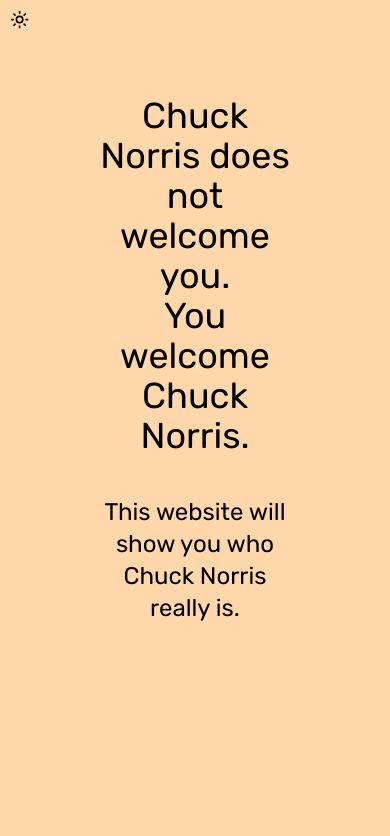
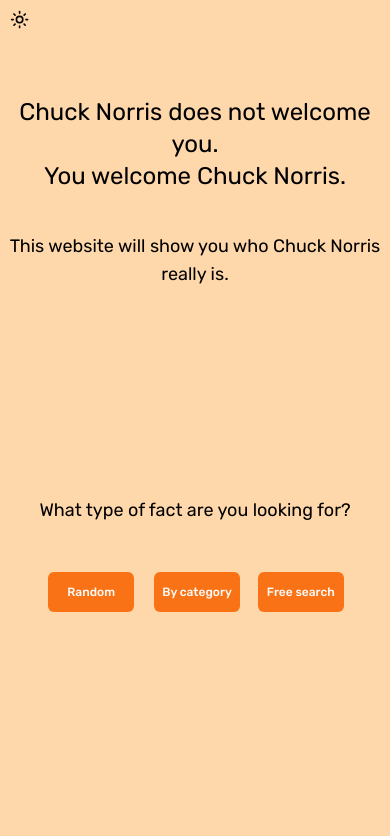
Before and after one commit to maarceloBjr/chuck-norris-facts, a Next.js app: page / in a window 390 px wide. Shown: the top 836 px of the page. Built offline with nearby package versions, Linux system fonts and the light colour scheme.

Commit message:
feat: add responsivity

```diff
--- a/pages/categoryJoke.tsx
+++ b/pages/categoryJoke.tsx
@@ -68,9 +68,9 @@
   };
 
   return (
-    <main className="flex min-h-screen flex-col items-center justify-between p-24">
-      <h1 className="text-2xl text-center">
-        Select the category you want to see a joke from
+    <main className="flex min-h-screen flex-col items-center justify-between py-24 px-2">
+      <h1 className="sm:text-4xl text-center max-sm:text-2xl">
+        Select the category you want to see a fact from
       </h1>
       <SelectCategory
         allCategories={data.allCategories}
@@ -82,20 +82,21 @@
       />
       <div className="w-5/6 h-80">
         {clicked && categoryData && called ? (
-          <h1 className="text-2xl text-center">{lastJoke}</h1>
+          <h1 className="sm:text-2xl text-center mt-12 max-sm:text-xl">{lastJoke}</h1>
         ) : (
-          <h1 className="text-2xl text-center">
+          <h1 className="sm:text-2xl text-center mt-12 max-sm:text-xl">
             {categoryError?.graphQLErrors[0].message}
           </h1>
         )}
       </div>
-      <div className="grid-cols-2 grid mb-32 lg:max-w-96 lg:w-96 mb-0 space-x-4">
+      <div className="grid-cols-2 grid mb-32 lg:max-w-96 lg:w-96 space-x-4">
         <Button
           variant="secondary"
           onClick={() => {
             setClicked(false);
             router.back();
           }}
+          className="max-sm:min-w-40"
         >
           Go back
         </Button>
@@ -103,6 +104,7 @@
           onClick={() => {
             clicked ? handleMoreClicks() : handleFirstClick();
           }}
+          className="max-sm:min-w-40"
         >
           {clicked ? "New joke" : "Get joke"}
         </Button>
--- a/pages/index.tsx
+++ b/pages/index.tsx
@@ -5,27 +5,27 @@
   const router = useRouter();
 
   return (
-    <main className="flex min-h-screen flex-col items-center justify-between p-24">
+    <main className="flex min-h-screen flex-col items-center justify-between py-24 px-2">
       <div className="">
-        <h1 className="text-4xl text-center">
+        <h1 className="sm:text-4xl text-center max-sm:text-2xl">
           Chuck Norris does not welcome you.
         </h1>
-        <h1 className="text-4xl text-center">You welcome Chuck Norris.</h1>
-        <h1 className="text-2xl text-center mt-10">
+        <h1 className="sm:text-4xl text-center max-sm:text-2xl">You welcome Chuck Norris.</h1>
+        <h1 className="sm:text-2xl text-center mt-10 max-sm:text-lg">
           This website will show you who Chuck Norris really is.
         </h1>
       </div>
 
-      <div className="flex-1 mt-52">
-        <h1 className="text-2xl text-center">
+      <div className="flex-1 mt-52 max-sm:w-10/12">
+        <h1 className="sm:text-2xl text-center max-sm:text-lg">
           What type of fact are you looking for?
         </h1>
-        <div className="grid-cols-3 grid mb-32 lg:max-w-full mt-12 space-x-1">
-          <Button onClick={() => router.push("/randomJoke")}>Random</Button>
-          <Button onClick={() => router.push("/categoryJoke")}>
+        <div className="grid-cols-3 grid mb-32 max-w-full mt-12 max-lg:space-x-1 justify-items-center">
+          <Button onClick={() => router.push("/randomJoke")} className="max-lg:text-xs max-lg:w-10/12 lg:w-28" >Random</Button>
+          <Button onClick={() => router.push("/categoryJoke")} className="max-lg:text-xs max-lg:w-10/12 lg:w-28">
             By category
           </Button>
-          <Button onClick={() => router.push("/searchJoke")}>
+          <Button onClick={() => router.push("/searchJoke")} className="max-lg:text-xs max-lg:w-10/12 lg:w-28">
             Free search
           </Button>
         </div>
--- a/pages/randomJoke.tsx
+++ b/pages/randomJoke.tsx
@@ -24,26 +24,27 @@
   if (error) return <Error errorMessage={error.message} refetch={refetch} />;
 
   return (
-    <main className="flex min-h-screen flex-col items-center justify-between p-24">
-      <h1 className="text-2xl text-center">
+    <main className="flex min-h-screen flex-col items-center justify-between py-24 px-2">
+      <h1 className="sm:text-4xl text-center max-sm:text-2xl">
         Random Chuck Norris Fact
       </h1>
       <div className="w-5/6 h-80">
-        <h1 className="text-2xl text-center mt-12">
+        <h1 className="sm:text-2xl text-center mt-12 max-sm:text-xl">
           {data.randomJoke.value}
         </h1>
       </div>
-      <div className="grid-cols-2 grid mb-32 lg:max-w-96 lg:w-96 mb-0 space-x-4">
+      <div className="grid-cols-2 grid mb-32 lg:max-w-96 lg:w-96 space-x-4">
         <Button
           variant="secondary"
           onClick={() => {
             router.back();
             refetch();
           }}
+          className="max-sm:min-w-40"
         >
           Go back
         </Button>
-        <Button onClick={() => refetch()}>New random joke</Button>
+        <Button onClick={() => refetch()} className="max-sm:min-w-40">New random joke</Button>
       </div>
     </main>
   );
--- a/pages/searchJoke.tsx
+++ b/pages/searchJoke.tsx
@@ -37,14 +37,14 @@
   };
 
   return (
-    <main className="flex min-h-screen flex-col items-center justify-between p-24">
-      <h1 className="text-2xl text-center">Type a word to search for a joke</h1>
+    <main className="flex min-h-screen flex-col items-center justify-between py-24 px-2">
+      <h1 className="sm:text-4xl text-center max-sm:text-2xl">Type a word to search for a fact</h1>
       <Input
         placeholder="Type a word"
         onChange={(e) => {
           setQuery(e.target.value);
         }}
-        className="bg-secondary w-1/3"
+        className="bg-secondary sm:w-1/3 max-sm:w-2/3"
       />
       <div className="w-5/6 h-80 overflow-y-auto p-4 scrollbar-custom rounded-md">
         {clicked && called && data ? (
@@ -61,13 +61,14 @@
           </h1>
         )}
       </div>
-      <div className="grid-cols-2 grid mb-32 lg:max-w-96 lg:w-96 mb-0 space-x-4">
+      <div className="grid-cols-2 grid mb-32 lg:max-w-96 lg:w-96 space-x-4">
         <Button
           variant="secondary"
           onClick={() => {
             setClicked(false);
             router.back();
           }}
+          className="max-sm:min-w-40"
         >
           Go back
         </Button>
@@ -75,6 +76,7 @@
           onClick={() => {
             clicked ? handleMoreClicksSearch() : handleFirstClickSearch();
           }}
+          className="max-sm:min-w-40"
         >
           Search
         </Button>
```
